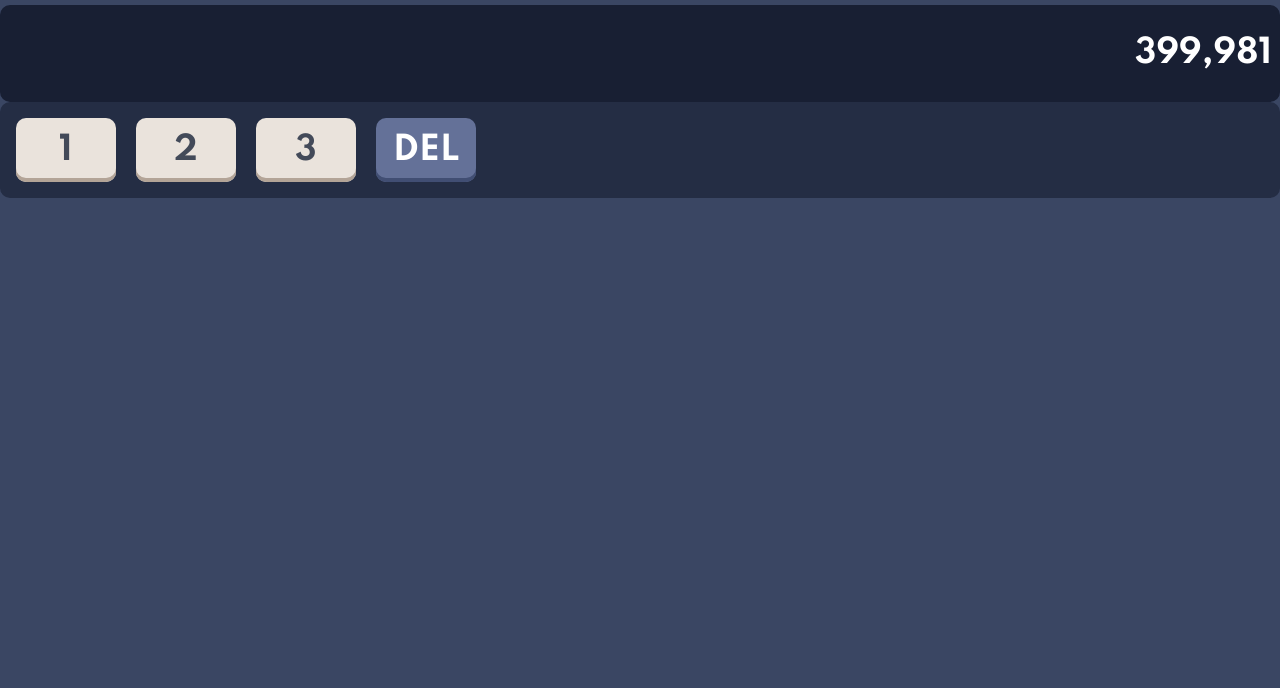
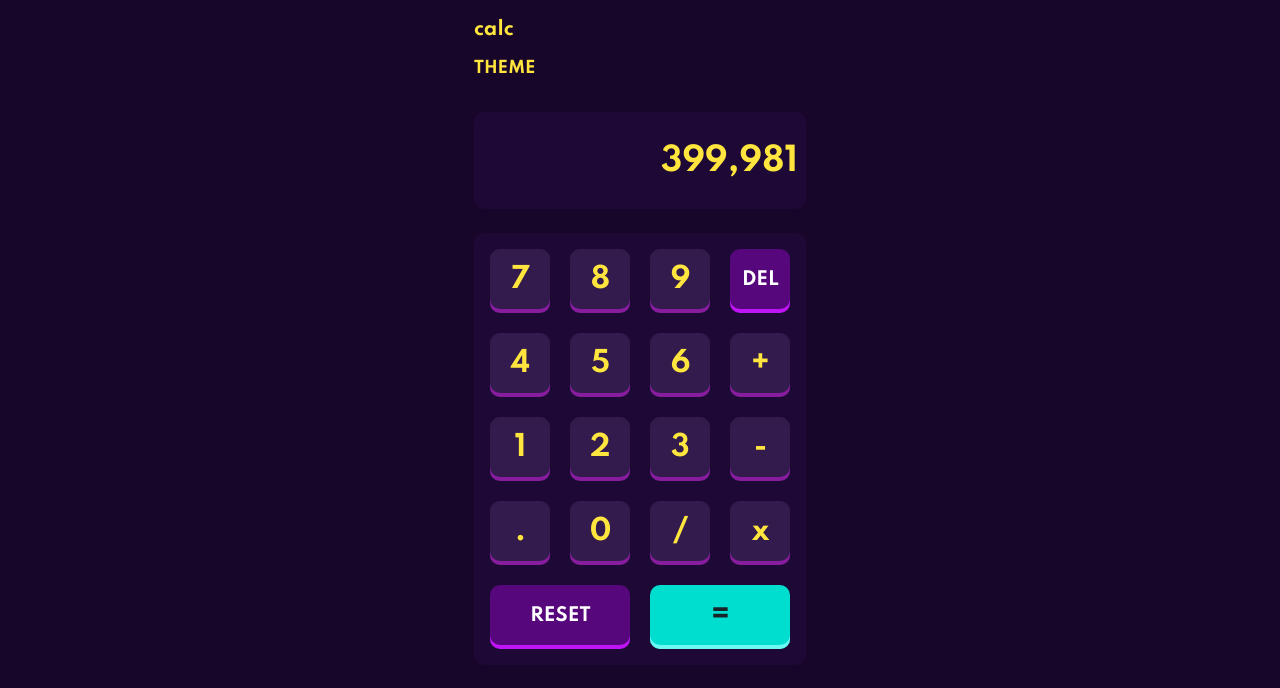
Before and after one commit to jetobe95/calculator-app, a Next.js app: page / in a window 1280 px wide. Shown: the top 688 px of the page. Built offline with nearby package versions, Linux system fonts and the light colour scheme.

Commit message:
tema 3 agregado

```diff
--- /dev/null
+++ b/components/Header/Header.tsx
@@ -0,0 +1,10 @@
+import { HeaderContainer } from "./styledComponents";
+
+export default function Header() {
+    return (
+        <HeaderContainer>
+            <h3>calc</h3>
+            THEME
+        </HeaderContainer>
+    )
+}
--- /dev/null
+++ b/components/Header/styledComponents.ts
@@ -0,0 +1,4 @@
+import  styled  from 'styled-components';
+export const HeaderContainer = styled.nav`
+
+`
--- a/components/Keypad/NumericKeypad/NumericKeypad.tsx
+++ b/components/Keypad/NumericKeypad/NumericKeypad.tsx
@@ -1,12 +1,28 @@
-import { Key ,DeleteKey, Keypad} from "./styledComponents";
+import { Key, DeleteKey, Keypad, ResetKey,EqualKey } from "./styledComponents";
 
 export default function NumericKeypad() {
   return (
     <Keypad>
+      <Key>7</Key>
+      <Key>8</Key>
+      <Key>9</Key>
+      <DeleteKey>DEL</DeleteKey>
+      <Key>4</Key>
+      <Key>5</Key>
+      <Key>6</Key>
+      <Key>+</Key>
       <Key>1</Key>
       <Key>2</Key>
       <Key>3</Key>
-            <DeleteKey>DEL</DeleteKey>
+      <Key>{"-"}</Key>
+
+      <Key>{"."}</Key>
+      <Key>{"0"}</Key>
+      <Key>{"/"}</Key>
+      <Key>{"x"}</Key>
+      <ResetKey>RESET</ResetKey>
+      <EqualKey>{'='}</EqualKey>
+
     </Keypad>
-    )
+  );
 }
--- a/components/Keypad/NumericKeypad/styledComponents.ts
+++ b/components/Keypad/NumericKeypad/styledComponents.ts
@@ -4,24 +4,24 @@ export const Keypad = styled.main`
   background-color: ${({ theme }) => theme.colors.keyboard.background};
   padding: 1rem;
   display: grid;
-  grid-template-columns: repeat(4, 100px);
+  grid-template-columns: repeat(4, 60px);
   grid-gap: 20px;
   border-radius: 10px;
-  padding: 1rem;
+  font-size: 28px;
+  /* Agregar mediaquery para cambiar el fontsize */
 `;
 
 export const Key = styled.button`
-  font-weight: bold;
   font-family: inherit;
   border: none;
-  width: 100px;
+  width: 100%;
   height: 64px;
   background: ${({ theme }) => theme.colors.numericKeypad.background};
   box-shadow: inset 0px -4px 0px ${({ theme }) => theme.colors.numericKeypad.shadowColor};
   color: ${({ theme }) => theme.colors.numericKeypad.text};
   border-radius: 10px;
   font-weight: 700;
-  font-size: 32px;
+  font-size: 1em;
   cursor: pointer;
   &:hover {
     background: ${({ theme }) => theme.colors.numericKeypad.hover.background};
@@ -30,12 +30,14 @@ export const Key = styled.button`
   &:active {
     transform: scale(0.96);
   }
+  padding: 0.357em 0.464em 0.5em 0.5em;
 `;
 
 export const DeleteKey = styled(Key)`
   width: 100%;
   background: ${({ theme }) => theme.colors.numericKeypad.deleteKey.background};
-  color: white;
+  color: ${({ theme }) => theme.colors.numericKeypad.deleteKey.text};
+  font-size: 0.64em;
   box-shadow: inset 0px -4px 0px ${({ theme }) => theme.colors.numericKeypad.deleteKey.shadowColor};
   &:hover {
     background: ${({ theme }) =>
@@ -43,3 +45,20 @@ export const DeleteKey = styled(Key)`
     color: ${({ theme }) => theme.colors.numericKeypad.deleteKey.hover.text};
   }
 `;
+
+export const ResetKey = styled(DeleteKey)`
+  grid-column: 2 span;
+`;
+
+export const EqualKey = styled(Key)`
+  grid-column: 2 span;
+  background: ${({ theme }) => theme.colors.numericKeypad.equalKey.background};
+  box-shadow: inset 0px -4px 0px ${({ theme }) => theme.colors.numericKeypad.equalKey.shadowColor};
+  color: ${({ theme }) => theme.colors.numericKeypad.equalKey.text};
+
+  &:hover {
+    background: ${({ theme }) =>
+      theme.colors.numericKeypad.equalKey.hover.background};
+    color: ${({ theme }) => theme.colors.numericKeypad.equalKey.hover.text};
+  }
+`;
--- a/hooks/useTheme.ts
+++ b/hooks/useTheme.ts
@@ -19,7 +19,7 @@ export const useTheme = () => {
 
   useEffect(() =>{
     const localTheme = getFromLS('theme');
-    localTheme ? setTheme(localTheme) : setTheme(themes.data.dark);
+    localTheme ? setTheme(localTheme) : setTheme(themes.data.orange);
     setThemeLoaded(true);
   }, []);
 
--- a/pages/index.tsx
+++ b/pages/index.tsx
@@ -4,13 +4,15 @@ import styled, { ThemeProvider } from "styled-components";
 import { GlobalStyles } from "../theme/theme";
 import NumericKeypad from "../components/Keypad/NumericKeypad/NumericKeypad";
 import Panel from "../components/Panel/Panel";
+import Header from "../components/Header/Header";
 const Container = styled.div`
   margin: 5px auto 5px auto;
 `;
-
+const SizedBox = styled.div<{height:string}>`
+  height:${(props)=>props.height};
+`;
 
 export default function Home() {
-
   const { theme, themeLoaded, getFonts } = useTheme();
   const [selectedTheme, setSelectedTheme] = useState(theme);
 
@@ -23,8 +25,11 @@ export default function Home() {
         <ThemeProvider theme={selectedTheme}>
           <GlobalStyles />
           <Container style={{ fontFamily: selectedTheme?.font }}>
-            <Panel/>
-            <NumericKeypad/>
+            <Header />
+            <SizedBox height='34px'/>
+            <Panel />
+            <SizedBox height='24px'/>
+            <NumericKeypad />
           </Container>
         </ThemeProvider>
       )}
--- a/theme/schema.json
+++ b/theme/schema.json
@@ -85,6 +85,49 @@
                 }
             },
             "font": "Spartan"
+        },
+        "orange": {
+            "id": "T_003",
+            "name": "Theme 3",
+            "colors": {
+                "body": "#17062A",
+                "text": "#FFE53D",
+                "panel": {
+                    "background": "#1E0936",
+                    "text": "#FFE53D"
+                },
+                "keyboard":{
+                    "background": "#1E0936"
+                },
+                "numericKeypad": {
+                    "hover": {
+                        "background": "#6C34AC",
+                        "text": "#FFE53D"
+                    },
+                    "background": "#331C4D",
+                    "text": "#FFE53D",
+                    "shadowColor": "#881C9E",
+                    "deleteKey": {
+                        "shadowColor": "#BE15F4",
+                        "background": "#56077C",
+                        "text": "#fff",
+                        "hover": {
+                            "background": "#8631AF",
+                            "text": "#fff"
+                        }
+                    },
+                    "equalKey": {
+                        "shadowColor": "#6CF9F1",
+                        "background": "#00DED0",
+                        "text": "#1A2327",
+                        "hover": {
+                            "background": "#93FFF8",
+                            "text": "#1A2327"
+                        }
+                    }
+                }
+            },
+            "font": "Spartan"
         }
     }
 }
--- a/theme/theme.ts
+++ b/theme/theme.ts
@@ -6,6 +6,9 @@ body {
     color: ${({ theme }) => theme.colors.text};
     font-family: ${({ theme }) => theme.font};
     transition: all 0.50s linear;
+    min-height: 100vh;
+    display: flex;
+    justify-content: center;
   }
 
 
```
Lines whose indentation alone changed are shown as unchanged.
